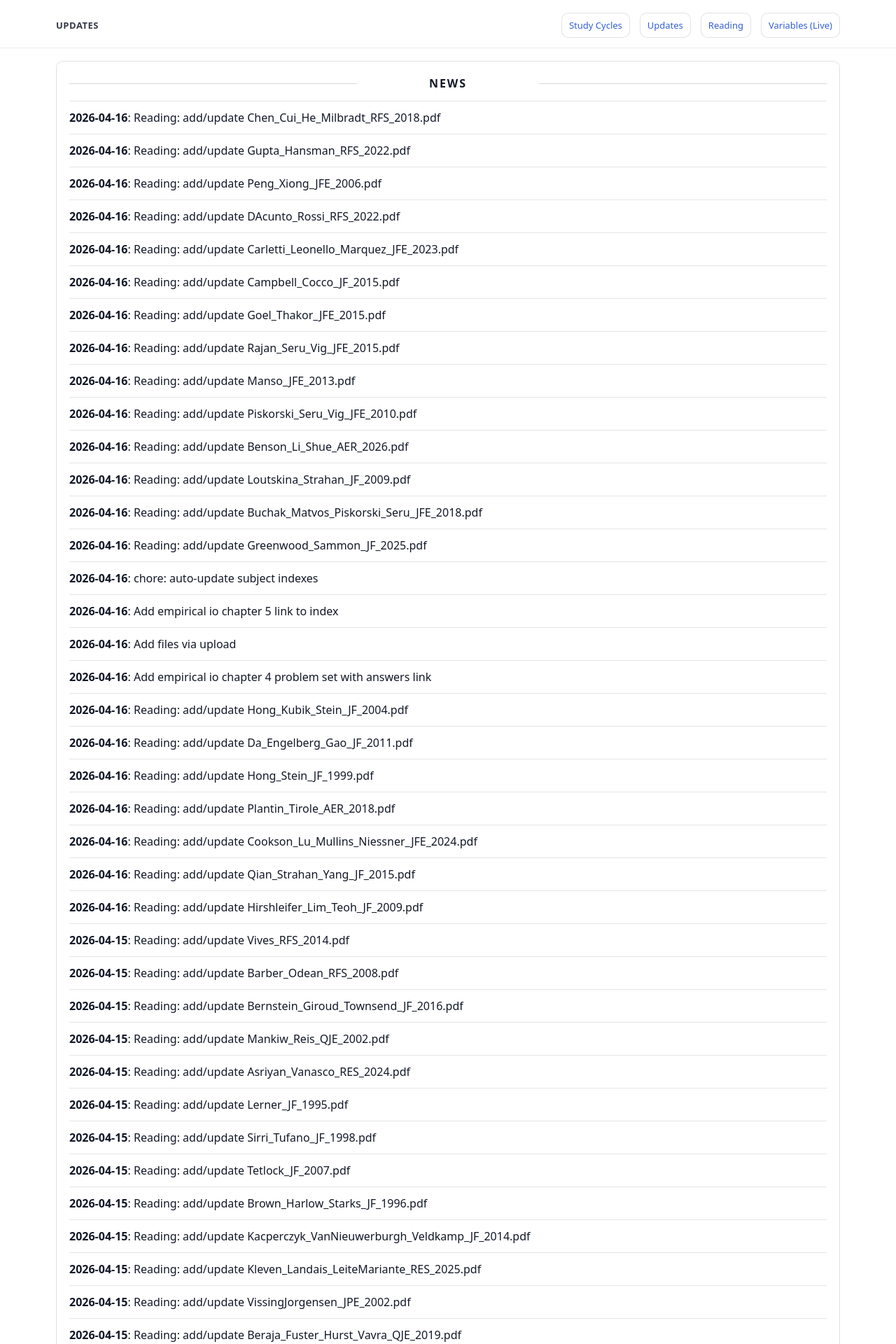
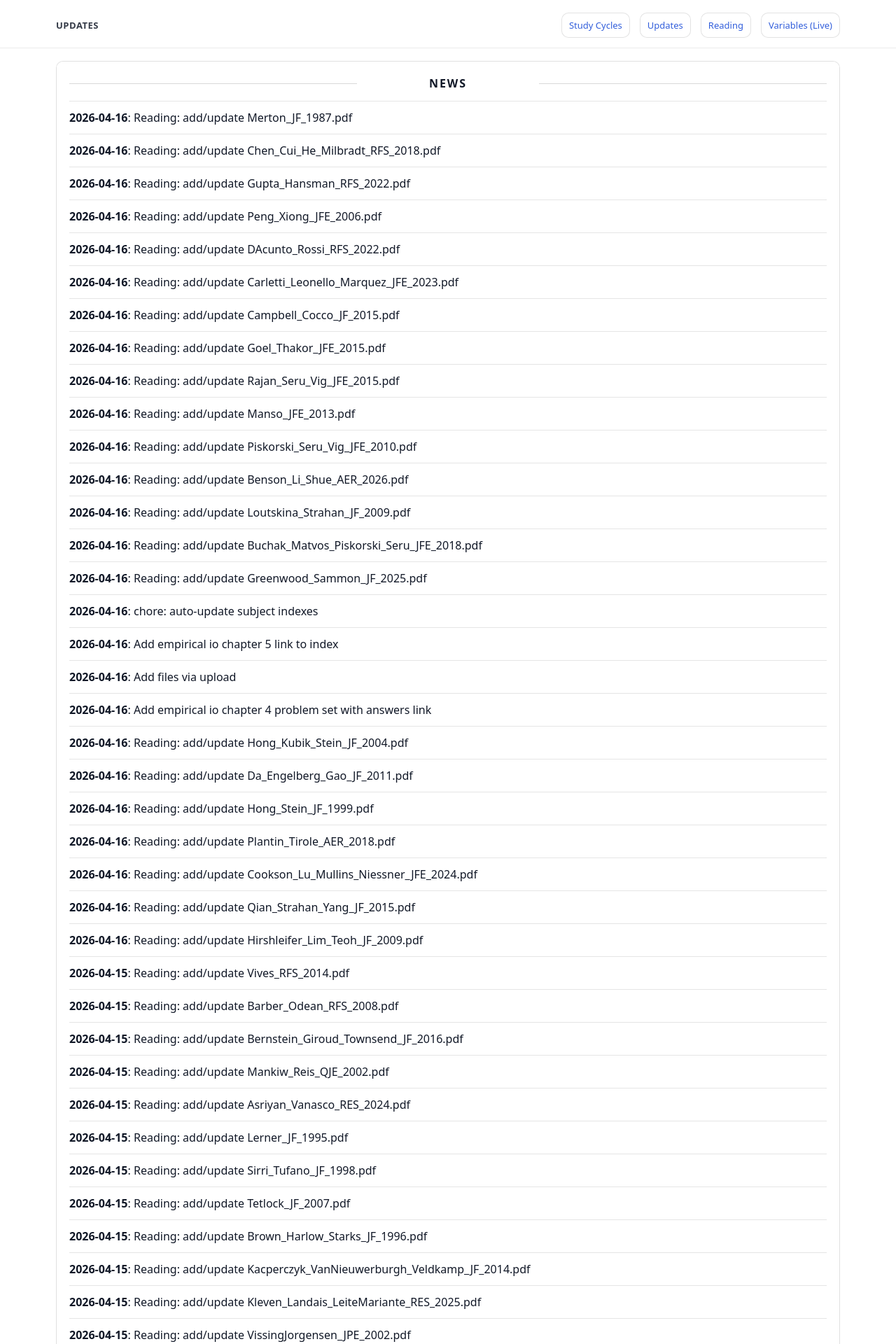
Before and after one commit to yaxinzn/study-archive, a Jekyll site: the page built from updates/index.md, in a window 1280 px wide. Shown: the top 1920 px of the page at 70% size. Built offline with Jekyll 4.4.1, drawn with Linux system fonts in a browser that asks for light colours; some of the changed text lies outside the part shown.

Commit message:
chore: update NEWS feed

```diff
--- a/_data/news.yml
+++ b/_data/news.yml
@@ -1,4 +1,7 @@
 # Auto-generated update history (sorted newest -> oldest). Do not edit manually.
+- ts: "1776342048"
+  date: "2026-04-16"
+  title: "Reading: add/update Merton_JF_1987.pdf"
 - ts: "1776341427"
   date: "2026-04-16"
   title: "Reading: add/update Chen_Cui_He_Milbradt_RFS_2018.pdf"
```
